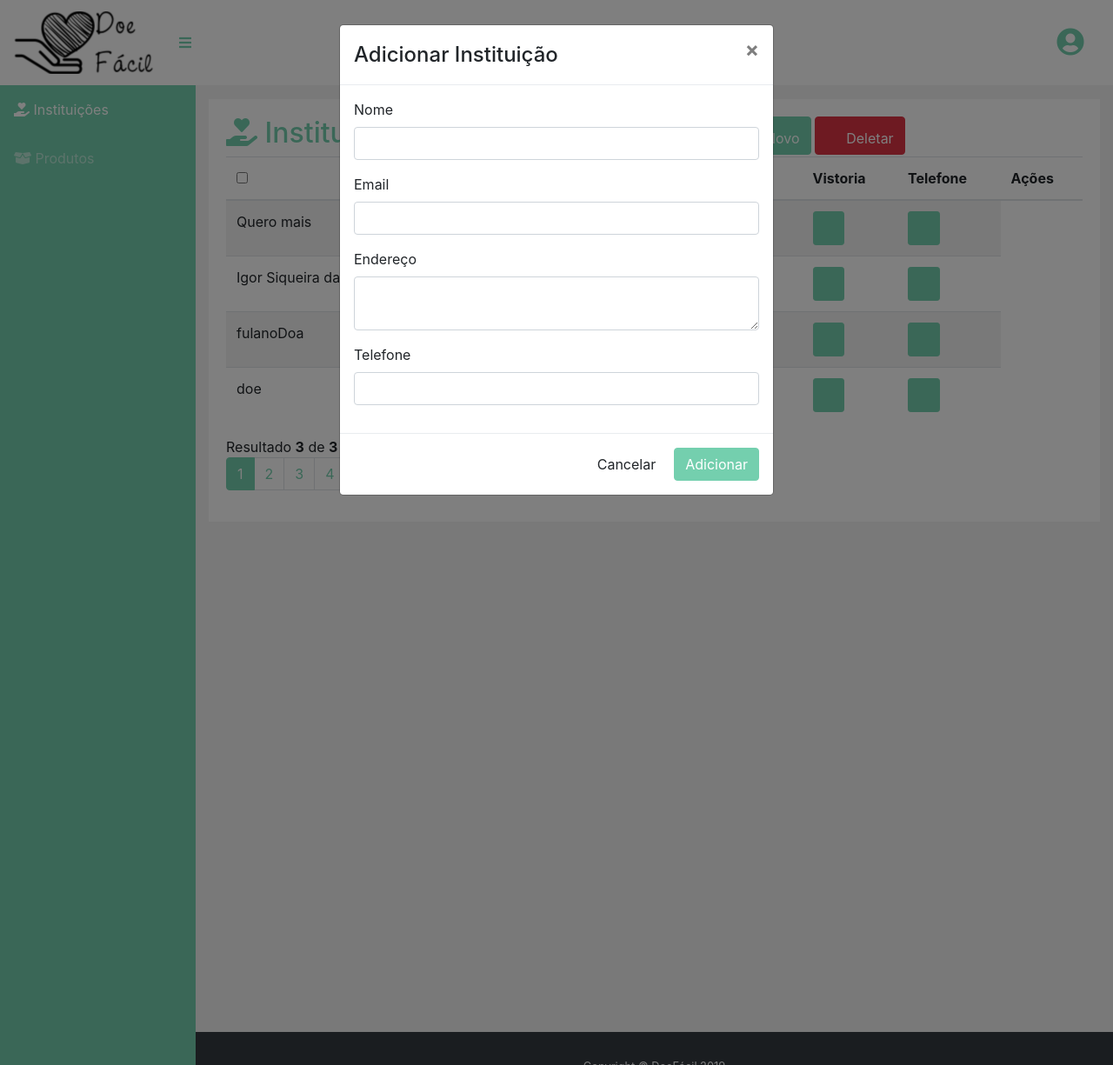
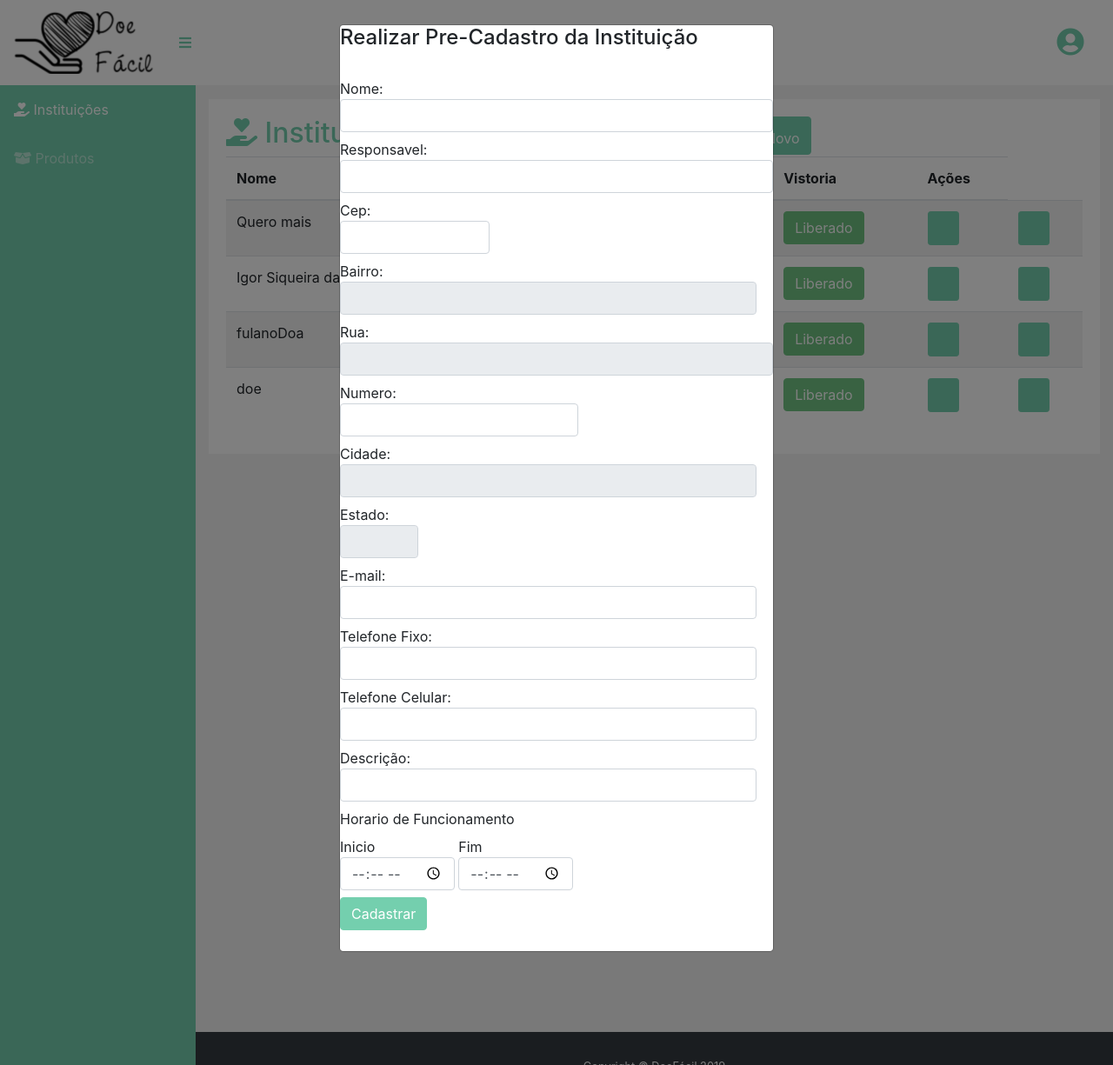
Before and after one commit to iwebwork/pi2019PrimeiroSemestre, a PHP site: page /admin/index.php in a window 1280 px wide, after a click that opens the changed part. Shown: the whole page at 87% size. Run offline with PHP 8.4, Linux system fonts and the light colour scheme; data comes from the database, SQL or seed files in the repository; some libraries are stand-ins or nearby versions.

Commit message:
Pequenos ajustes

```diff
--- a/admin/index.php
+++ b/admin/index.php
@@ -22,7 +22,7 @@
   <link rel="stylesheet" href="https://fonts.googleapis.com/icon?family=Material+Icons">
   <script src="https://ajax.googleapis.com/ajax/libs/jquery/1.12.4/jquery.min.js"></script>
   <script src="https://maxcdn.bootstrapcdn.com/bootstrap/3.3.7/js/bootstrap.min.js"></script>
-
+  <script type="text/javascript" src="../js/viacep.js"></script>
 <script type="text/javascript">
 $(document).ready(function(){
 	// Activate tooltip
@@ -105,24 +105,16 @@
         			</div>
         			<div class="col-sm-6">
         			     <a href="#addEmployeeModal" class="btn btn-success" data-toggle="modal"><i class="material-icons">&#xE147;</i> <span>Adicionar Novo</span></a>
-        			     <a href="#deleteEmployeeModal" class="btn btn-danger" data-toggle="modal"><i class="material-icons">&#xE15C;</i> <span>Deletar</span></a>
         					</div>
                         </div>
                     </div>
                     <table class="table table-striped table-hover">
                         <thead>
                             <tr>
-        						<th>
-        							<span class="custom-checkbox">
-        								<input type="checkbox" id="selectAll">
-        								<label for="selectAll"></label>
-        							</span>
-        						</th>
                                 <th>Nome</th>
-                                <th>Email</th>
-        						            <th>Endereço</th>
+                                <th>Responsavel</th>
+        						            <th>Telefone</th>
                                 <th>Vistoria</th>
-                                <th>Telefone</th>
                                 <th>Ações</th>
                             </tr>
                         </thead>
@@ -150,51 +142,62 @@
                             ?>
                         </tbody>
                     </table>
-        			<div class="clearfix">
-                        <div class="hint-text">Resultado <b>3</b> de <b>3</b></div>
-                        <ul class="pagination">
-                            <li class="page-item active"><a href="#" class="page-link">1</a></li>
-                            <li class="page-item"><a href="#" class="page-link text-success">2</a></li>
-                            <li class="page-item"><a href="#" class="page-link text-success">3</a></li>
-                            <li class="page-item"><a href="#" class="page-link text-success">4</a></li>
-                            <li class="page-item"><a href="#" class="page-link text-success">5</a></li>
-                            <li class="page-item"><a href="#" class="page-link text-success">Próximo</a></li>
-                        </ul>
-                    </div>
                 </div>
             </div>
         	<!-- Edit Modal HTML -->
         	<div id="addEmployeeModal" class="modal fade">
         		<div class="modal-dialog">
         			<div class="modal-content">
-        				<form>
-        					<div class="modal-header">
-        						<h4 class="modal-title">Adicionar Instituição</h4>
-        						<button type="button" class="close" data-dismiss="modal" aria-hidden="true">&times;</button>
-        					</div>
-        					<div class="modal-body">
-        						<div class="form-group">
-        							<label>Nome</label>
-        							<input type="text" class="form-control" required>
-        						</div>
-        						<div class="form-group">
-        							<label>Email</label>
-        							<input type="email" class="form-control" required>
-        						</div>
-        						<div class="form-group">
-        							<label>Endereço</label>
-        							<textarea class="form-control" required></textarea>
-        						</div>
-        						<div class="form-group">
-        							<label>Telefone</label>
-        							<input type="text" class="form-control" required>
-        						</div>
-        					</div>
-        					<div class="modal-footer">
-        						<input type="button" class="btn btn-default" data-dismiss="modal" value="Cancelar">
-        						<input type="submit" class="btn btn-success" value="Adicionar">
-        					</div>
-        				</form>
+        <form method="POST" action="../php/cadastrar.php">
+        <h4>Realizar Pre-Cadastro da Instituição</h4><br>
+        <label>Nome:
+        <input name="nome" class="form-control" type="text" id="nome" size="60" required/></label><br />
+
+        <label>Responsavel:
+        <input name="responsavel" class="form-control" type="text" id="responsavel" size="60" required/></label><br />
+
+        <label>Cep:
+        <input name="cep" class="form-control" type="text" id="cep" value="" size="10" maxlength="9"
+               onblur="pesquisacep(this.value);" required/></label>
+
+        <label>Bairro:
+        <input name="bairro" class="form-control" type="text" id="bairro" size="40" readonly="disabled"/></label><br />
+
+        <label>Rua:
+        <input name="rua" class="form-control" type="text" id="rua" size="60" readonly="disabled"/></label><br />
+
+        <label>Numero:
+        <input name="num_rua" class="form-control" type="number" id="num_rua" size="10" required/></label><br />
+
+        <label>Cidade:
+        <input name="cidade" class="form-control" type="text" id="cidade" size="40" readonly="disabled"/></label><br />
+
+        <label>Estado:
+        <input name="uf" class="form-control" type="text" id="uf" size="2" readonly="disabled"/></label><br />
+
+        <label>E-mail:
+        <input name="email" class="form-control" type="text" id="email" size="40" required/></label><br />
+
+        <label>Telefone Fixo:
+        <input name="tel_fixo" class="form-control" type="text" id="tel_fixo" size="40" required/></label><br />
+
+        <label>Telefone Celular:
+        <input name="tel_celular" class="form-control" type="text" id="tel_celular" size="40" /></label><br />
+
+        <label>Descrição:
+        <input name="descricao" class="form-control" type="text" id="descricao" size="40" /></label><br />
+
+        <label>Horario de Funcionamento</label><br />
+        <label>Inicio
+        <input name="hr_inicio" type="time" class="form-control" type="text" id="hr_inicio" size="40" required/></label>
+
+        <label>Fim
+        <input name="hr_fim" type="time" class="form-control" type="text" id="hr_fim" size="40" required/></label><br />
+
+        <input type="submit" class="btn btn-success" value="Cadastrar">
+        <br><br>
+        </div>
+      </form>
         			</div>
         		</div>
         	</div>
```
